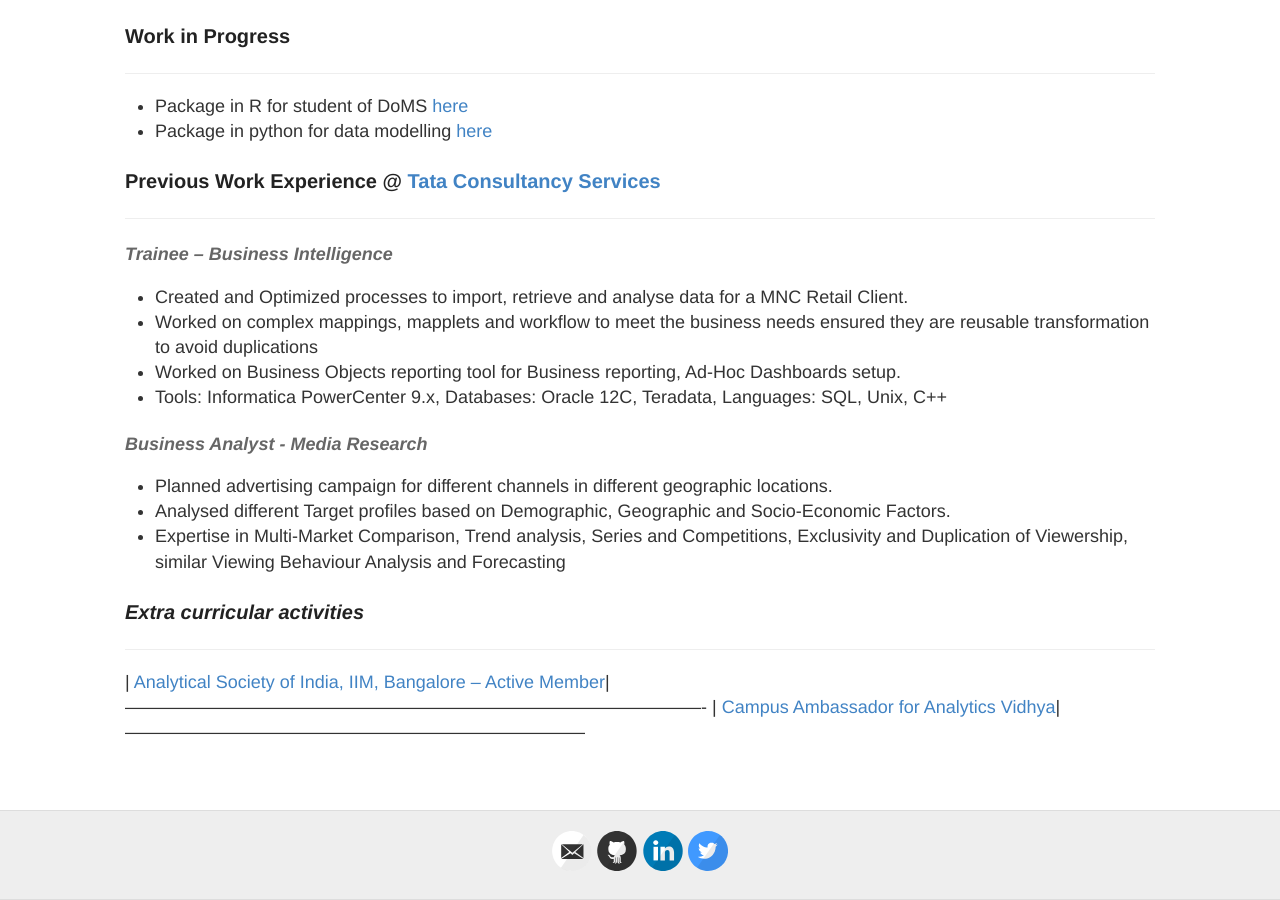
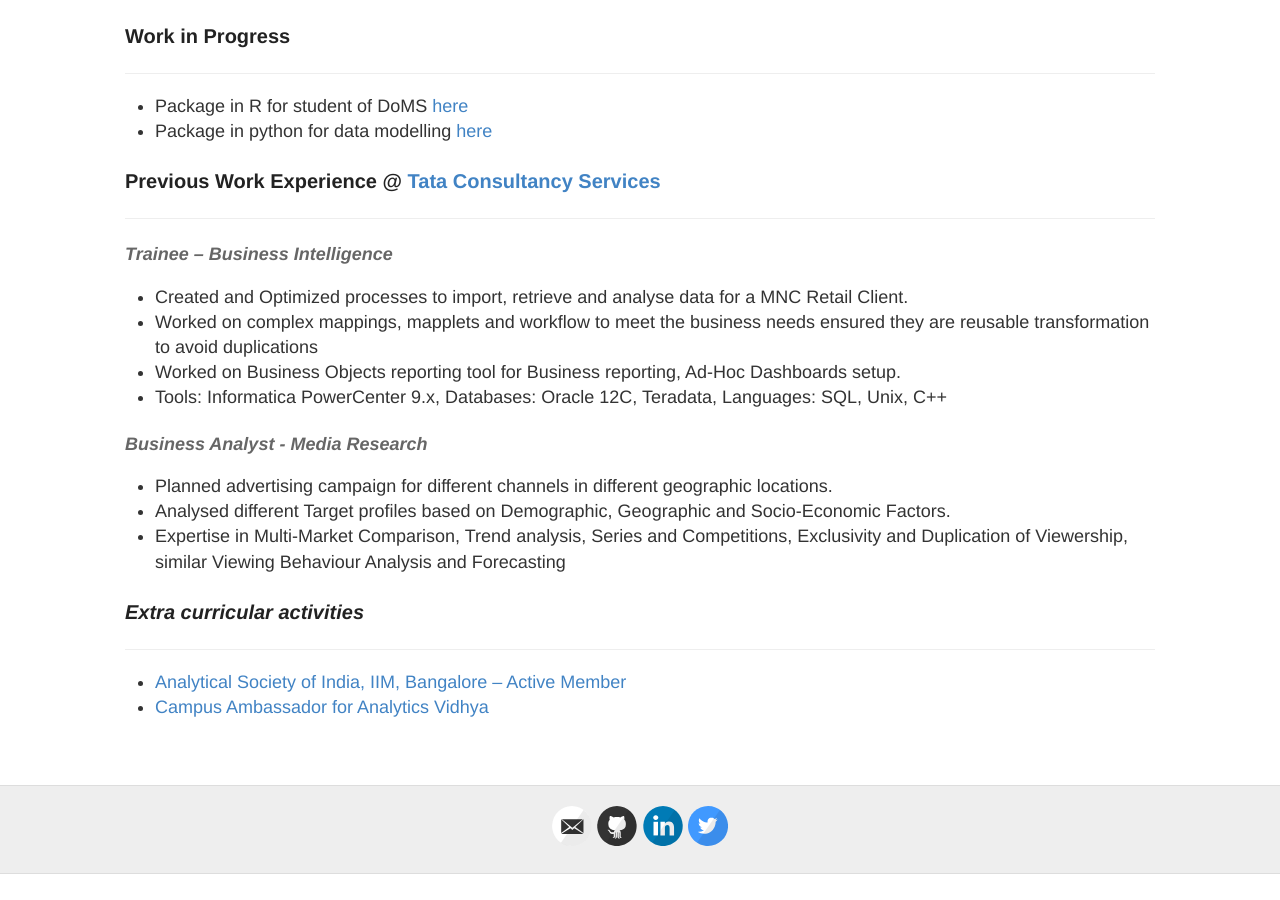
Before and after one commit to SR1608/karthickrajas.github.io, a Jekyll site: the page built from professional.md, in a window 1280 px wide and 900 px high, scrolled down 2225 px. Built offline with Jekyll 4.4.1, drawn with Linux system fonts in a browser that asks for light colours; our own code applies the rules of GitHub Pages for plain Markdown files; after the commit the page ends 3099 px from its top, so only the background shows below that.

```diff
--- a/professional.md
+++ b/professional.md
@@ -8,7 +8,7 @@ I am a final year Masters student at Indian Insitute of Science, Bangalore. I wi
 -------------------------------------------------------------------------------------------------------------------------------------
 
 | Year        | Degree          | Institute                                                                                 | CGPA  |
-| ------------|:---------------:| :----------------------------------------------------------------------------------------:|-------|
+| ------------|-----------------| :-----------------------------------------------------------------------------------------|-------|
 | 2017-19     | M.Mgmt          | [IISc., Bangalore](http://mgmt.iisc.ac.in/)                                               |8.00   |
 | 2011-15     | B.E             | [TCE, Madurai](https://www.tce.edu/)                                                      |9.20   |
 | 2010-11     | Class XII       | [Dolphin School, Madurai](http://dolphinpublicschool.com/)                                |9.29   |
@@ -107,7 +107,5 @@ I am a final year Masters student at Indian Insitute of Science, Bangalore. I wi
 
 ### *Extra curricular activities*
 ---
-| [Analytical Society of India, IIM, Bangalore – Active Member](https://www.analyticsindia.org/)|
--------------------------------------------------------------------------------------------------
-| [Campus Ambassador for Analytics Vidhya](https://www.analyticsvidhya.com/)|
------------------------------------------------------------------------------
+* [Analytical Society of India, IIM, Bangalore – Active Member](https://www.analyticsindia.org/)
+* [Campus Ambassador for Analytics Vidhya](https://www.analyticsvidhya.com/)
```
